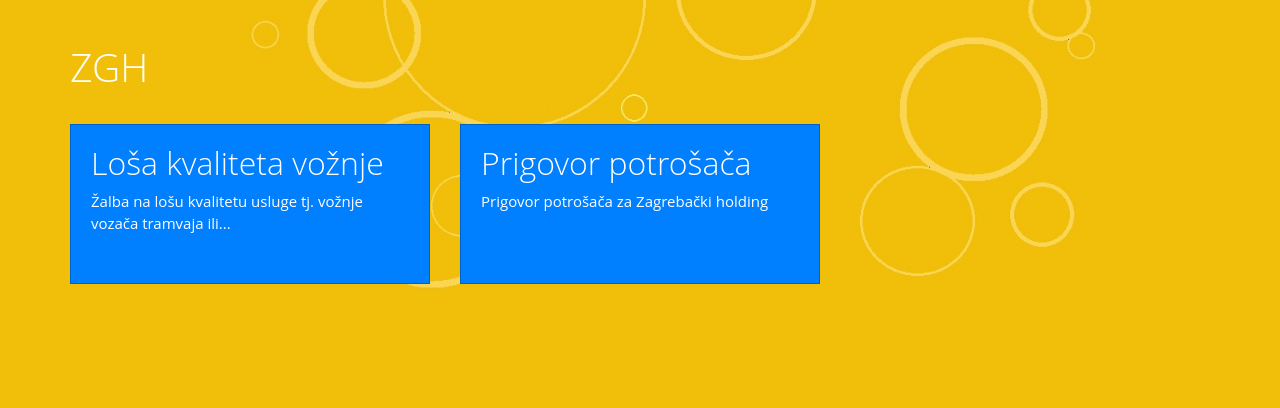
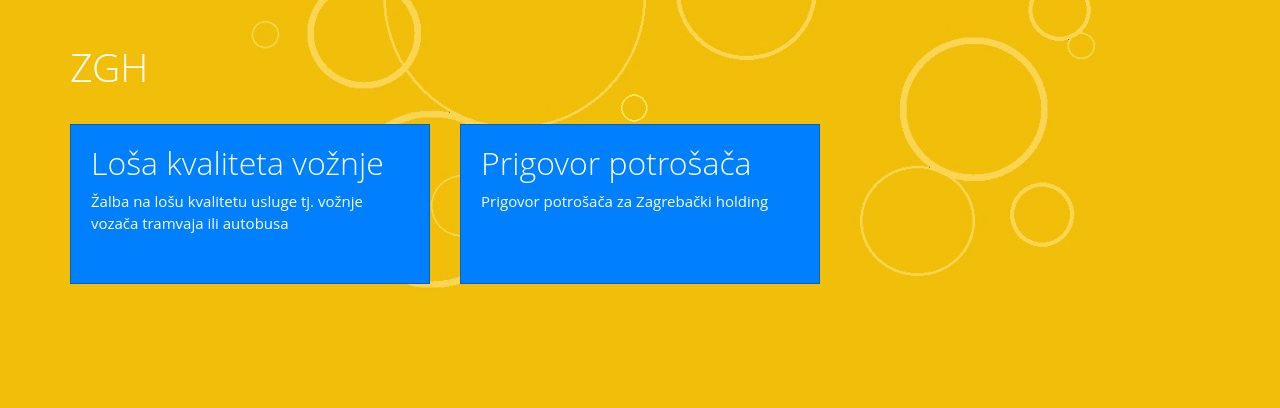
Before and after one commit to codeforcroatia/reklamacijenet-podnesi, a Jekyll site: the page built from zgh/index.html, in a window 1280 px wide. Shown: the top 408 px of the page. Built offline with Jekyll 4.4.1, drawn with Linux system fonts in a browser that asks for light colours.

Commit message:
Update index.html

```diff
--- a/zgh/index.html
+++ b/zgh/index.html
@@ -22,7 +22,7 @@
 				<a href="{{ post.ext }}" title="Go to {{ post.title }}" target="_blank">
 					<div class="tile {{ page.tile-color }}">
 						<h2 class="title">{{ post.title }}</h2>
-						<p>{{ post.description | strip_html | truncatewords: 10 }}</p>
+						<p>{{ post.description | strip_html | truncatewords: 20 }}</p>
 					</div>
 				</a>
  			</div>
```
